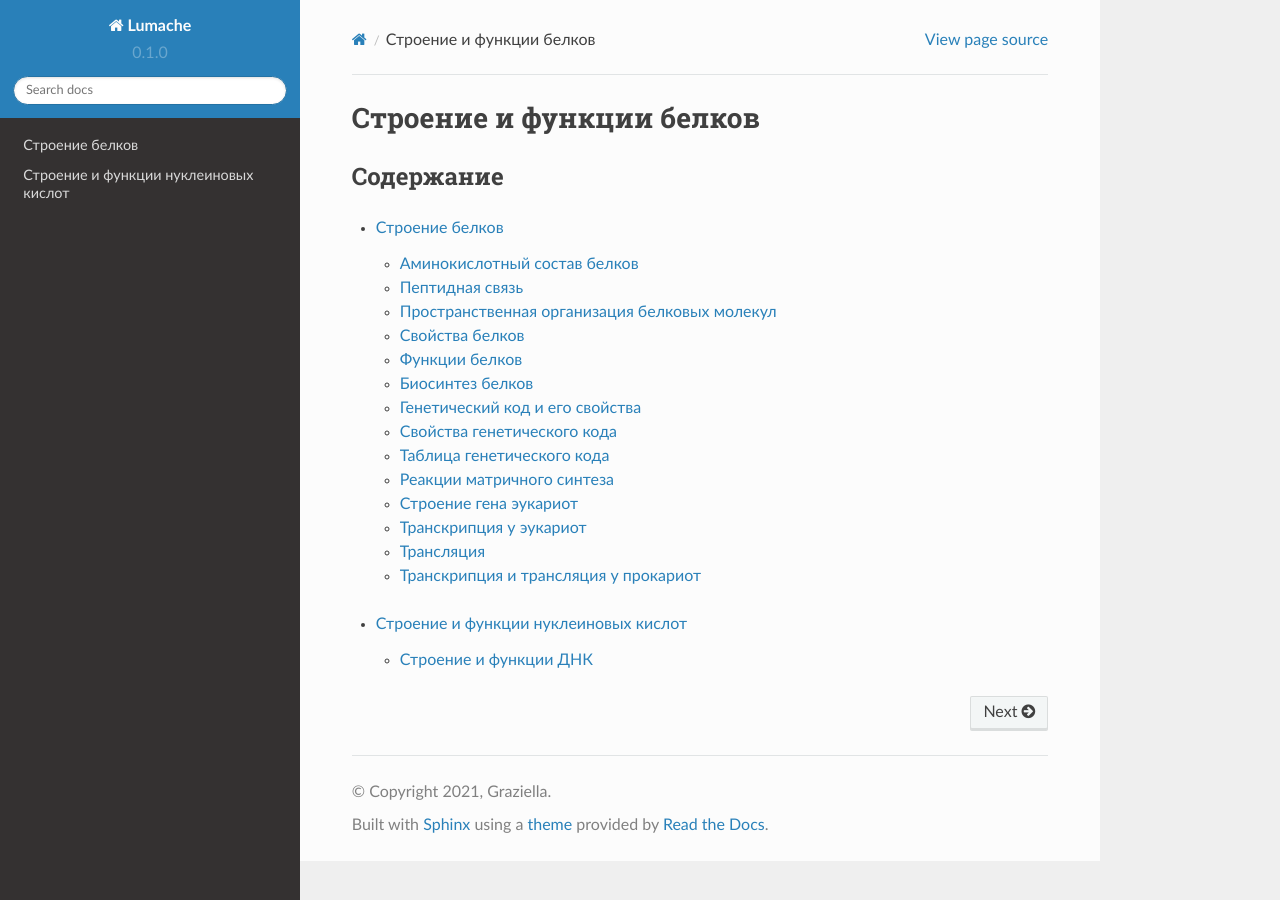
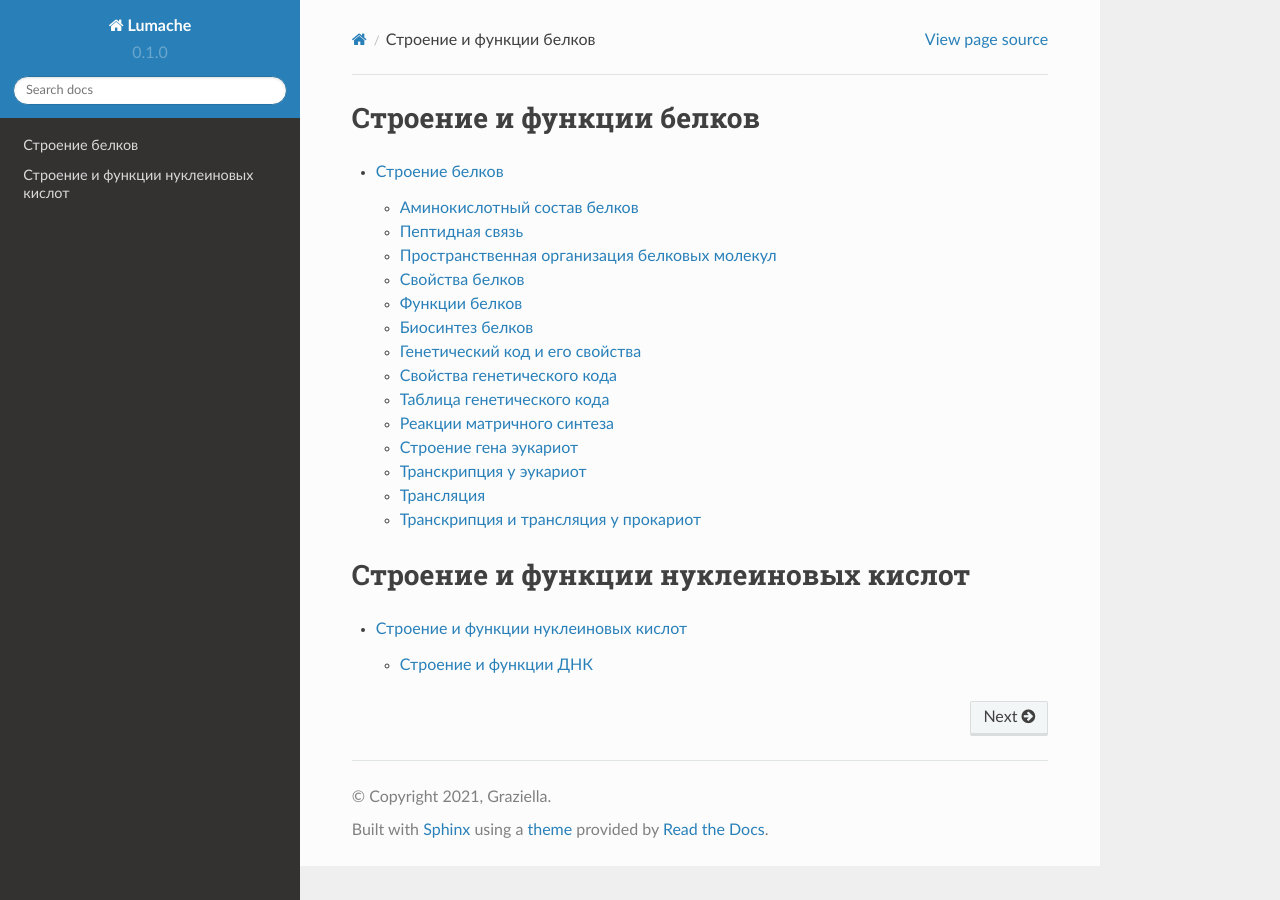
Before and after one commit to neptune2021/test_documentation, a Sphinx documentation site: the page built from docs/source/index.rst, in a window 1280 px wide. Built offline with Sphinx 7.4.7 and the Read the Docs theme 2.0.0, drawn with Linux system fonts in a browser that asks for light colours.

Commit message:
Update index.rst

```diff
--- a/docs/source/index.rst
+++ b/docs/source/index.rst
@@ -1,13 +1,13 @@
 Строение и функции белков
 ===================================
-
-Содержание
---------
 
 .. toctree::
 
    001
 
+Строение и функции нуклеиновых кислот
+===================================
+
 .. toctree::
 
    002
```
